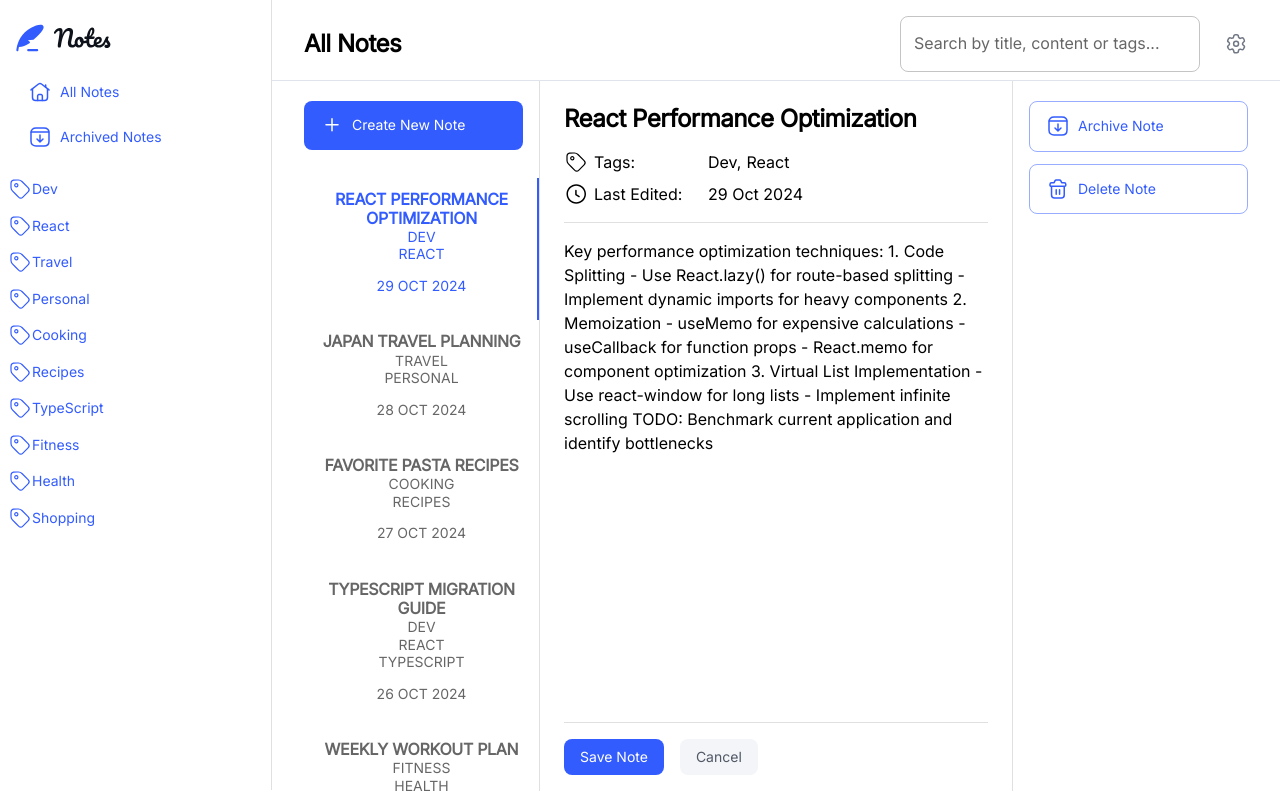
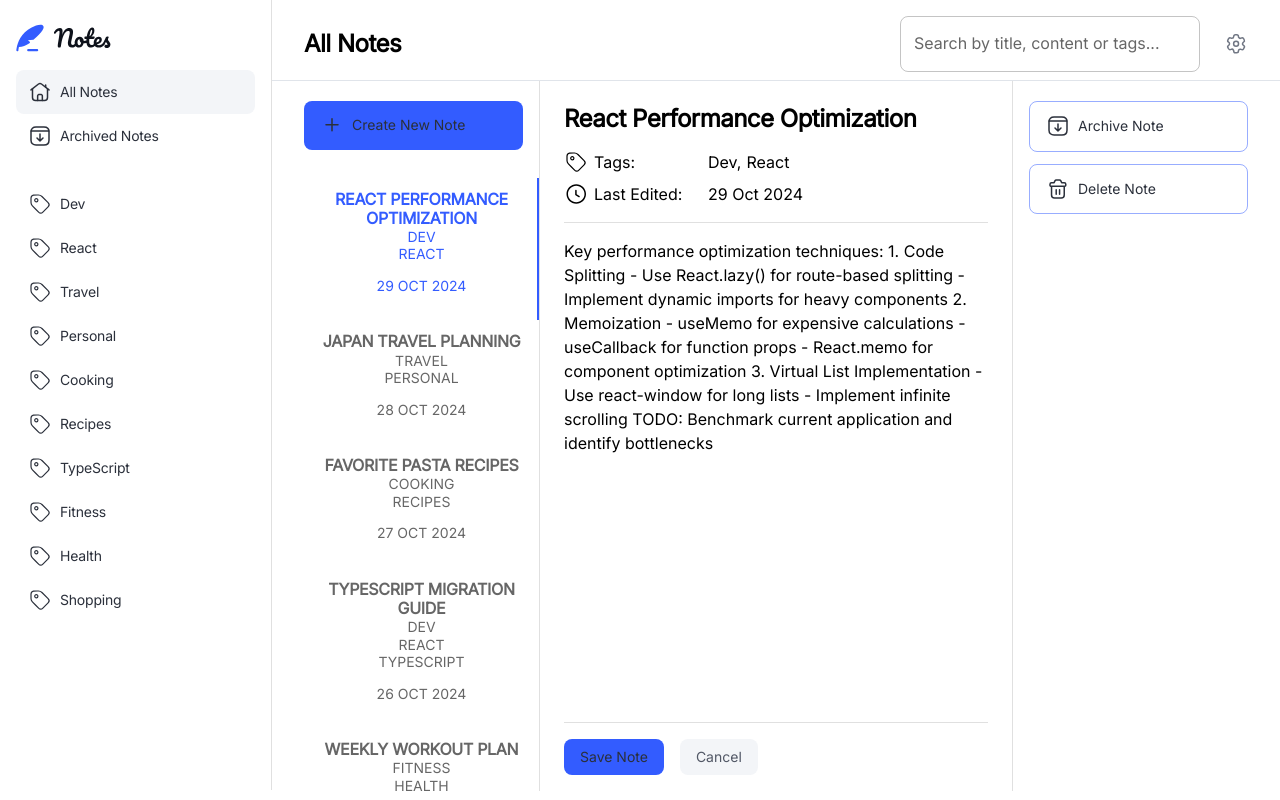
Before and after one commit to Anastasiya2310/NotesTaking, a React (Create React App) app: page / in a window 1280 px wide. Built offline with nearby package versions, Linux system fonts and the light colour scheme.

Commit message:
add gray color for active menu items (all notes, archived, tags)

```diff
--- a/src/components/SidebarLeft/SidebarLeft.tsx
+++ b/src/components/SidebarLeft/SidebarLeft.tsx
@@ -1,7 +1,8 @@
+import { useState } from "react";
 import TagsList from "../TagsList/TagsList"
 import logo from "../../assets/images/logo.svg";
 import { ISidebarLeftProps } from "../../interfaces/interfaces";
-import { Grid2, Box, Divider, Button } from "@mui/material";
+import { Grid2, Box, Divider, Button, Typography } from "@mui/material";
 import { IconTag, IconHome, IconArchive } from "../../assets/icons";
 
 function SidebarLeft({ tags, setShowArchived, setTitle, headerTitle, setActiveTag}: ISidebarLeftProps) {
@@ -11,8 +12,11 @@ function SidebarLeft({ tags, setShowArchived, setTitle, headerTitle, setActiveTa
       setActiveTag(tag);
       setShowArchived(false);
       setTitle(`Notes Tagged: ${tag}`);
+      setActiveButton(tag);
     }
   };
+  const [activeButton, setActiveButton] = useState<string>(headerTitle.all);
+
   return (
     <Box sx={{ display: "flex", height: `calc(100vh - 10px)`, width: "272px" }}>
       <Box sx={{ display: "flex", flexDirection: "column" }}>
@@ -22,44 +26,48 @@ function SidebarLeft({ tags, setShowArchived, setTitle, headerTitle, setActiveTa
             <Box component="img" src={logo} alt="Logo" />
           </Box>
           <Button
-            onClick={() => {
+            onClick={(e) => {
               setShowArchived(false);
               setTitle(headerTitle.all);
               setActiveTag("");
+              setActiveButton(headerTitle.all);
+
             }}
             variant="text"
-            sx={{ justifyContent: "flex-start", width: "100%", px: 1.5, py: 1.25 }}
+            sx={{ backgroundColor: (activeButton === headerTitle.all) ? "neutral.100" : "transparent", justifyContent: "flex-start", width: "100%", px: 1.5, py: 1.25 }}
           >
             <IconHome sx={{ mr: 1 }} />
-            {headerTitle.all}
+            <Typography variant="h4">{headerTitle.all}</Typography>
           </Button>
           <Button
             onClick={() => {
               setShowArchived(true);
               setTitle(headerTitle.archived);
               setActiveTag("");
+              setActiveButton(headerTitle.archived);
             }}
             variant="text"
-            sx={{ justifyContent: "flex-start", width: "100%", px: 1.5, py: 1.25 }}
+            sx={{ backgroundColor: (activeButton === headerTitle.archived) ? "neutral.100" : "transparent", justifyContent: "flex-start", width: "100%", px: 1.5, py: 1.25 }}
           >
             <IconArchive sx={{ mr: 1 }} />
-            {headerTitle.archived}
+            <Typography variant="h4">{headerTitle.archived}</Typography>
           </Button>
         </Box>
 
-        {/* Sidebar Tags */}
+        <Box sx={{ px: 2, py: 1.5 }}>
           <TagsList
             items={tags}
             renderItem={(tag) => (
               <Grid2 container>
-              <Button
+                <Button sx={{ backgroundColor: (activeButton === tag) ? "neutral.100" : "transparent", px: 1.5, py: 1.25, width: "100%", justifyContent: "flex-start" }}
                   onClick={handleTagClick}>
-                <IconTag />
-                {tag.trim()}
+                  <IconTag sx={{ mr: 1 }}/>
+                  <Typography variant="h4">{tag.trim()}</Typography>
                 </Button>
               </Grid2>
             )}
           />
+        </Box>
       </Box>
 
       <Divider orientation="vertical" flexItem />
--- a/src/theme.ts
+++ b/src/theme.ts
@@ -130,12 +130,13 @@ const theme: ThemeOptions = createTheme({
       letterSpacing: "-0.3px",
       fontWeight: "semi-bold",
     },
-    h4: {...sharedStyle},
-    h5: {...sharedStyle},
+    h4: {...sharedStyle, fontWeight: "normal"},
+    h5: {...sharedStyle, fontWeight: "normal"},
     h6: {
       fontSize: "0.75rem",// 12px
       lineHeight: "120%",
       letterSpacing: "-0.2px",
+      fontWeight: "normal"
     }
   },
   spacing: (factor: number) => spacingValues[factor as keyof typeof spacingValues] ?? factor * 8,
@@ -157,9 +158,13 @@ const theme: ThemeOptions = createTheme({
         root: {
           textTransform: "none",
           boxShadow: "none",
+          color: neutral[700],
           "&:hover": {
-            boxShadow: "none"
-          }
+            boxShadow: "none",
+          },
+          "&:active": {
+            backgroundColor: neutral[100],
+          },
         }
       }
     }
```
Lines whose indentation alone changed are shown as unchanged.
